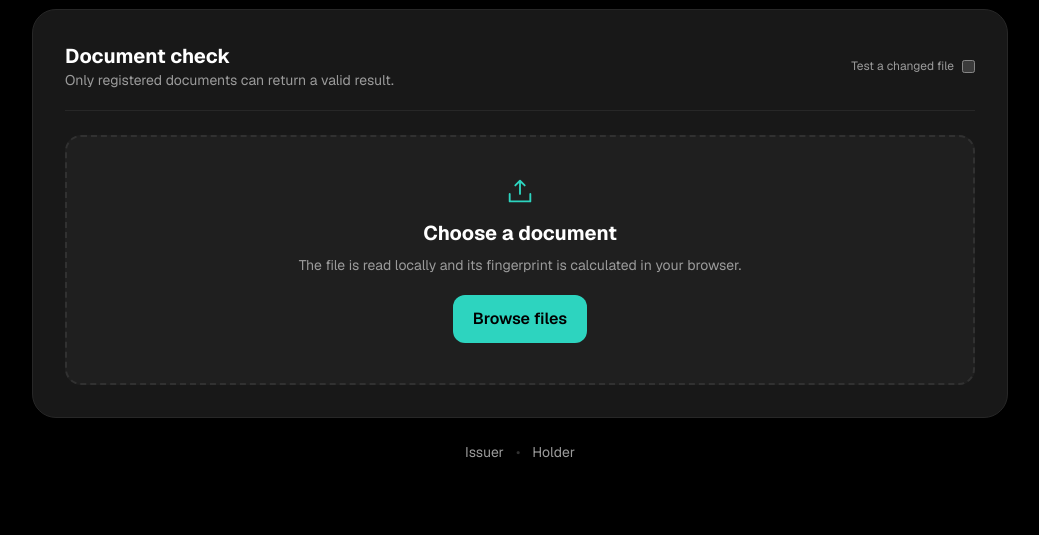
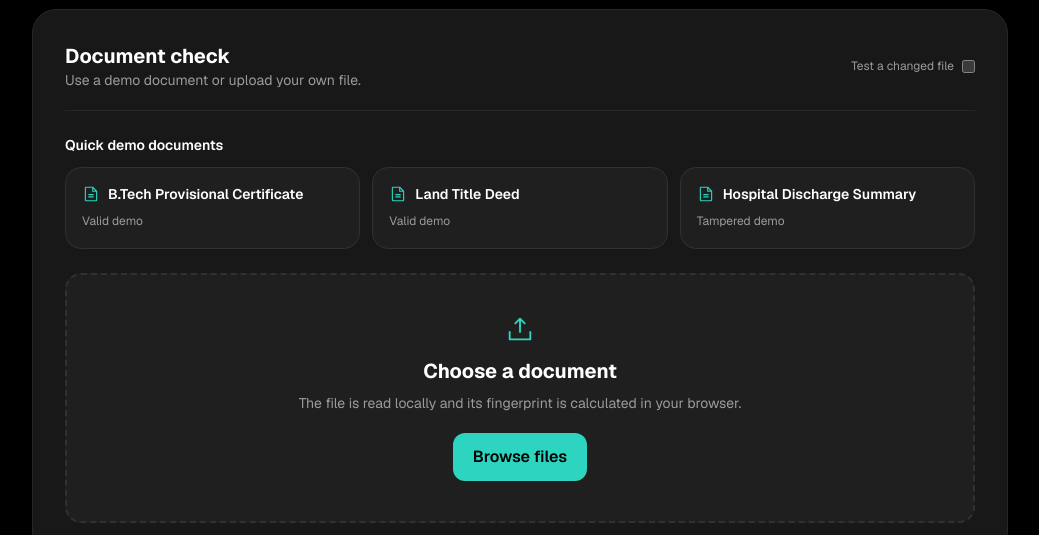
Before and after one commit to SohailKhan0525/website-demo, a Next.js app: page /verify in a window 1280 px wide. Shown: the part 333-868 px from the top of the page, without its empty margins (120-1159 px from the left). Built offline with nearby package versions, Linux system fonts and the light colour scheme; no server answers.

Commit message:
feat: add sample document quick verify buttons

```diff
--- a/src/app/verify/page.tsx
+++ b/src/app/verify/page.tsx
@@ -5,6 +5,14 @@ import { useSearchParams } from 'next/navigation';
 import Link from 'next/link';
 import { CheckCircle, FileText, ShieldCheck, ShieldWarning, UploadSimple, WarningCircle } from '@phosphor-icons/react';
 import { computeSha256, verifyDocumentOnLedger, VerificationResponse } from '@/lib/ledger';
+import { SAMPLE_DOCUMENTS } from '@/lib/sampleDocs';
+
+function sampleToFile(sample: (typeof SAMPLE_DOCUMENTS)[number]): File {
+  const binary = atob(sample.base64Data);
+  const bytes = new Uint8Array(binary.length);
+  for (let index = 0; index < binary.length; index += 1) bytes[index] = binary.charCodeAt(index);
+  return new File([bytes], sample.fileName, { type: 'application/pdf' });
+}
 
 function VerifyContent() {
   const searchParams = useSearchParams();
@@ -13,6 +21,7 @@ function VerifyContent() {
   const [result, setResult] = useState<VerificationResponse | null>(null);
   const [step, setStep] = useState('');
   const [tamper, setTamper] = useState(false);
+  const [selectedSample, setSelectedSample] = useState('');
 
   useEffect(() => {
     const hash = searchParams.get('hash');
@@ -53,8 +62,21 @@ function VerifyContent() {
     <main className="mx-auto flex min-h-screen w-full max-w-5xl flex-col px-6 pb-24 pt-36">
       <header className="mb-10 max-w-2xl"><span className="mb-4 inline-flex items-center gap-2 rounded-full border border-[#272727] bg-[#181818] px-3 py-1 text-xs font-mono text-[#2DD4BF]"><ShieldCheck size={14} /> Verifier</span><h1 className="text-4xl font-bold tracking-tight text-white md:text-5xl">Verify a document</h1><p className="mt-4 text-base leading-relaxed text-[#9B9B9B]">Upload the document received from the holder. SecureChain computes its SHA 256 fingerprint and checks the active ledger record.</p></header>
       <section className="rounded-3xl border border-[#272727] bg-[#181818] p-6 md:p-8">
-        <div className="mb-6 flex items-center justify-between gap-4 border-b border-[#272727] pb-5"><div><h2 className="text-xl font-bold text-white">Document check</h2><p className="text-sm text-[#9B9B9B]">Only registered documents can return a valid result.</p></div><label className="flex items-center gap-2 text-xs text-[#9B9B9B]"><span>Test a changed file</span><input type="checkbox" checked={tamper} onChange={(event) => setTamper(event.target.checked)} /></label></div>
-        <div className="rounded-2xl border-2 border-dashed border-[#313131] bg-[#1F1F1F] p-10 text-center"><input ref={fileInputRef} type="file" className="hidden" onChange={(event) => { const file = event.target.files?.[0]; if (file) void verifyUpload(file); }} /><UploadSimple size={30} className="mx-auto text-[#2DD4BF]" /><h2 className="mt-3 text-xl font-bold text-white">Choose a document</h2><p className="mt-2 text-sm text-[#9B9B9B]">The file is read locally and its fingerprint is calculated in your browser.</p><button type="button" onClick={() => fileInputRef.current?.click()} className="mt-5 rounded-xl bg-[#2DD4BF] px-5 py-3 font-semibold text-black">Browse files</button>{customFile && <p className="mt-4 text-sm text-[#9B9B9B]">Selected: {customFile.name}</p>}</div>
+        <div className="mb-6 flex items-center justify-between gap-4 border-b border-[#272727] pb-5"><div><h2 className="text-xl font-bold text-white">Document check</h2><p className="text-sm text-[#9B9B9B]">Use a demo document or upload your own file.</p></div><label className="flex items-center gap-2 text-xs text-[#9B9B9B]"><span>Test a changed file</span><input type="checkbox" checked={tamper} onChange={(event) => setTamper(event.target.checked)} /></label></div>
+
+        <div className="mb-6">
+          <p className="mb-3 text-sm font-semibold text-white">Quick demo documents</p>
+          <div className="grid gap-3 md:grid-cols-3">
+            {SAMPLE_DOCUMENTS.slice(0, 3).map((sample) => (
+              <button key={sample.id} type="button" onClick={() => { setSelectedSample(sample.id); void verifyUpload(sampleToFile(sample)); }} className="rounded-2xl border border-[#313131] bg-[#1F1F1F] p-4 text-left transition-all duration-700 ease-[cubic-bezier(0.32,0.72,0,1)] hover:border-[#2DD4BF] hover:bg-[#272727] focus:outline-none focus:ring-2 focus:ring-[#2DD4BF]">
+                <span className="flex items-center gap-2 text-sm font-semibold text-white"><FileText size={18} className="text-[#2DD4BF]" /> {sample.name}</span>
+                <span className="mt-2 block text-xs leading-relaxed text-[#9B9B9B]">{sample.expectedOutcome === 'tampered' ? 'Tampered demo' : 'Valid demo'}</span>
+              </button>
+            ))}
+          </div>
+        </div>
+
+        <div className="rounded-2xl border-2 border-dashed border-[#313131] bg-[#1F1F1F] p-10 text-center"><input ref={fileInputRef} type="file" className="hidden" onChange={(event) => { const file = event.target.files?.[0]; if (file) void verifyUpload(file); }} /><UploadSimple size={30} className="mx-auto text-[#2DD4BF]" /><h2 className="mt-3 text-xl font-bold text-white">Choose a document</h2><p className="mt-2 text-sm text-[#9B9B9B]">The file is read locally and its fingerprint is calculated in your browser.</p><button type="button" onClick={() => fileInputRef.current?.click()} className="mt-5 rounded-xl bg-[#2DD4BF] px-5 py-3 font-semibold text-black">Browse files</button>{customFile && <p className="mt-4 text-sm text-[#9B9B9B]">Selected: {customFile.name}</p>}{selectedSample && <p className="sr-only">Selected sample: {selectedSample}</p>}</div>
         {step && <div className="mt-6 flex items-center gap-3 rounded-2xl border border-[#272727] bg-[#1F1F1F] p-4 text-sm text-[#9B9B9B]"><FileText size={20} className="text-[#2DD4BF]" /> {step}</div>}
         {result && <div className="mt-6 rounded-3xl border border-[#272727] bg-[#1F1F1F] p-6"><div className="flex items-center gap-3"><span className="flex h-12 w-12 items-center justify-center rounded-2xl bg-[#181818] text-[#2DD4BF]">{result.outcome === 'valid' ? <CheckCircle size={28} /> : result.outcome === 'tampered' ? <ShieldWarning size={28} /> : <WarningCircle size={28} />}</span><div><h2 className="text-xl font-bold text-white">{resultTitle}</h2><p className="text-sm text-[#9B9B9B]">{result.record?.doc_name ?? 'No active ledger record'}</p></div></div><div className="mt-5 rounded-2xl border border-[#272727] bg-[#181818] p-4"><span className="text-xs text-[#9B9B9B]">Computed SHA 256</span><code className="mt-2 block break-all text-xs font-mono text-[#2DD4BF]">{result.computedHash}</code></div>{result.record && <div className="mt-4 grid gap-3 sm:grid-cols-2 text-sm"><p><span className="text-[#9B9B9B]">Issuer: </span><span className="text-white">{result.record.issuer}</span></p><p><span className="text-[#9B9B9B]">Status: </span><span className="text-white">{result.record.status}</span></p></div>}</div>}
       </section>
```
